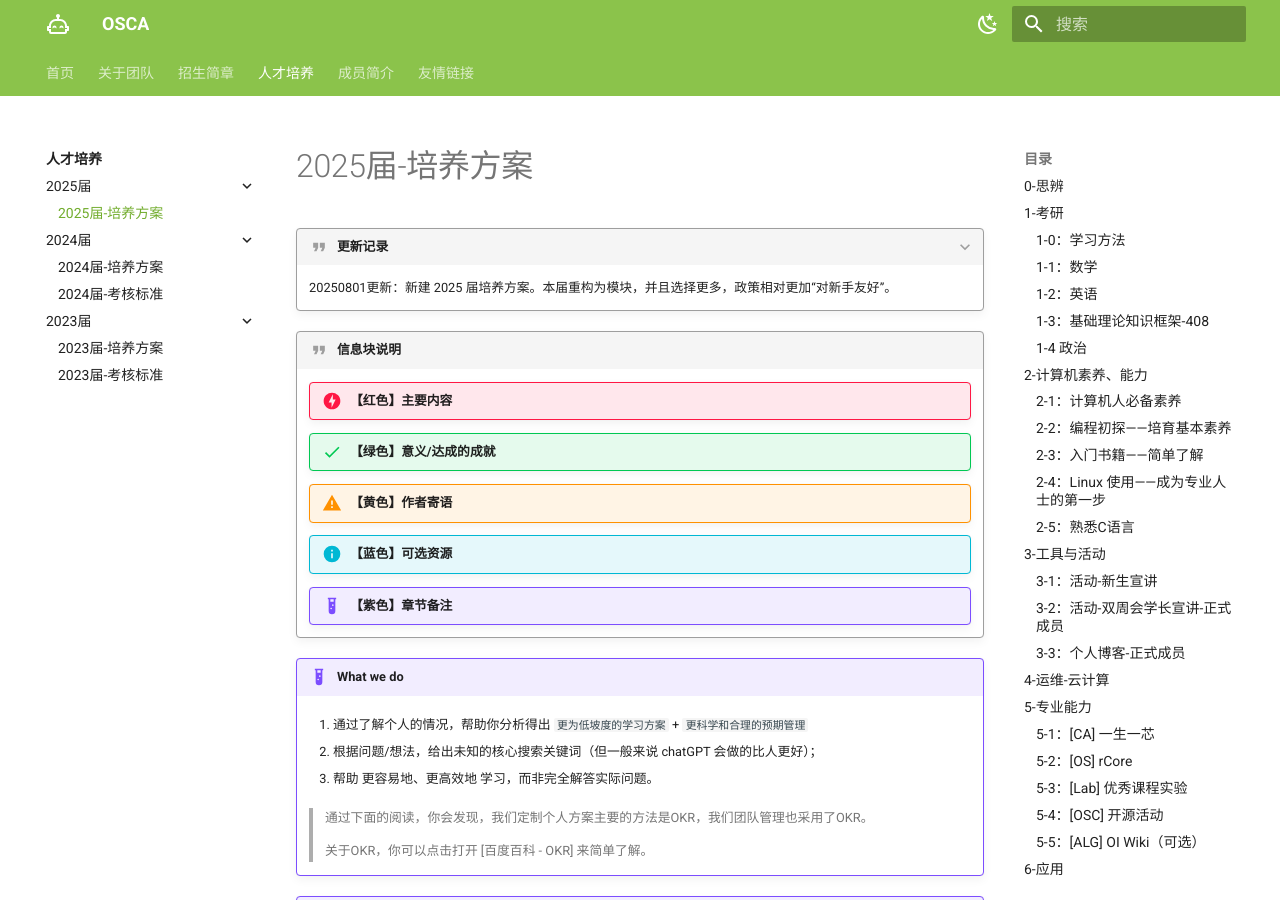
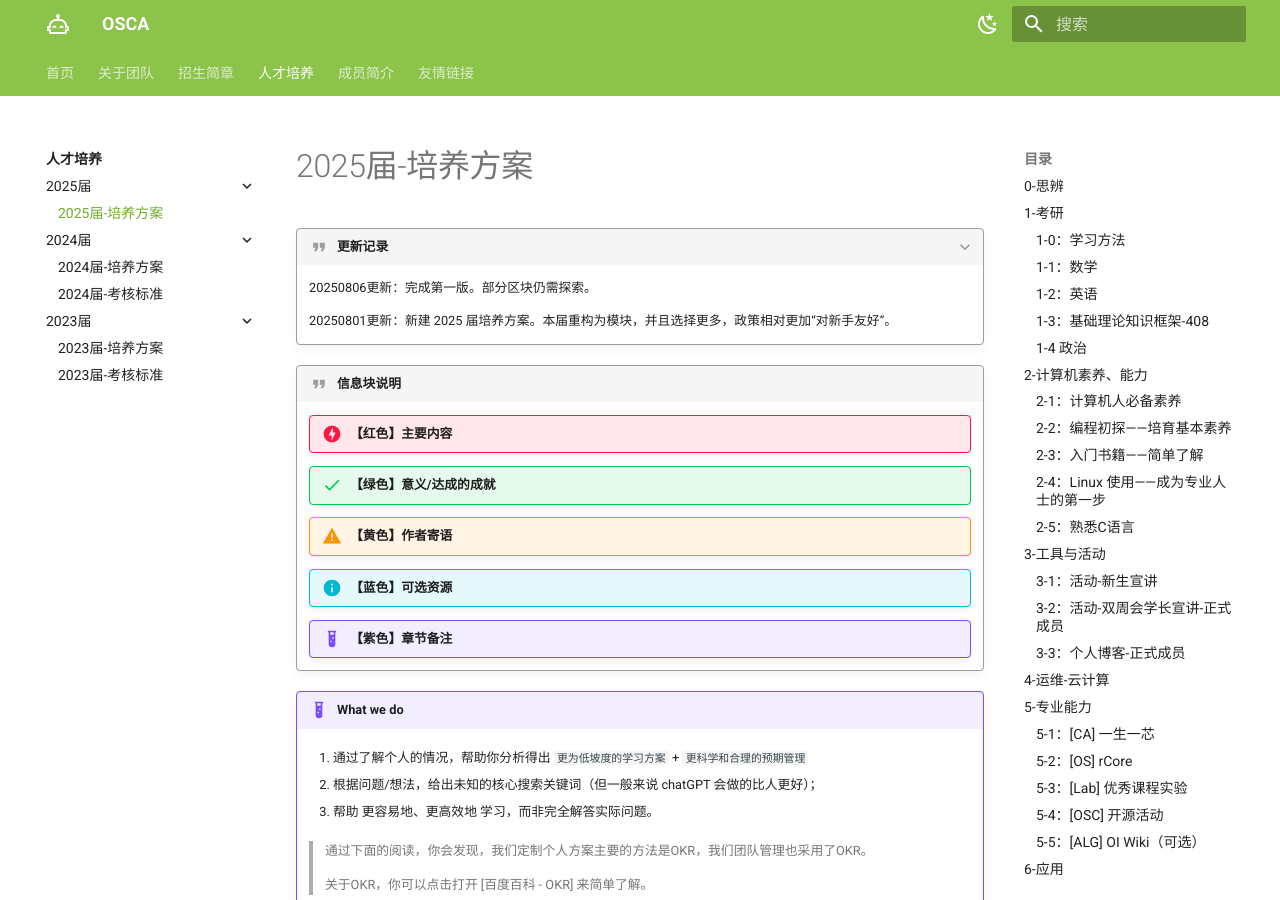
Before and after one commit to Haohahahaha/OSCA, an MkDocs documentation site: the page built from docs/guide/guide-2025.md, in a window 1280 px wide and 900 px high. Built offline with MkDocs 1.6.1 and Material for MkDocs 9.7.7, drawn with Linux system fonts in a browser that asks for light colours.

Commit message:
2025-08-06_04:03:07 update

```diff
--- a/docs/guide/guide-2025.md
+++ b/docs/guide/guide-2025.md
@@ -1,6 +1,8 @@
 # 2025届-培养方案
 
 ???+ quote "更新记录"
+
+	20250806更新：完成第一版。部分区块仍需探索。
 
 	20250801更新：新建 2025 届培养方案。本届重构为模块，并且选择更多，政策相对更加“对新手友好”。
 
```
